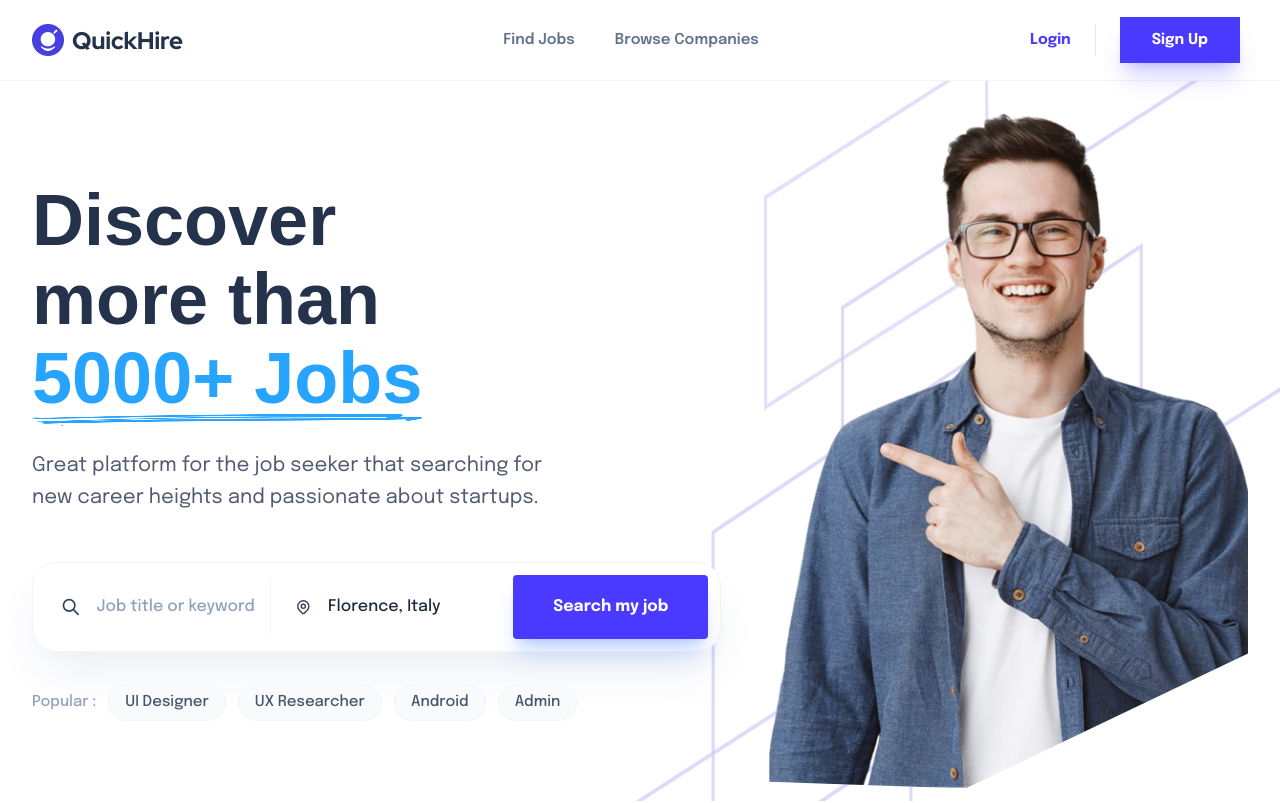
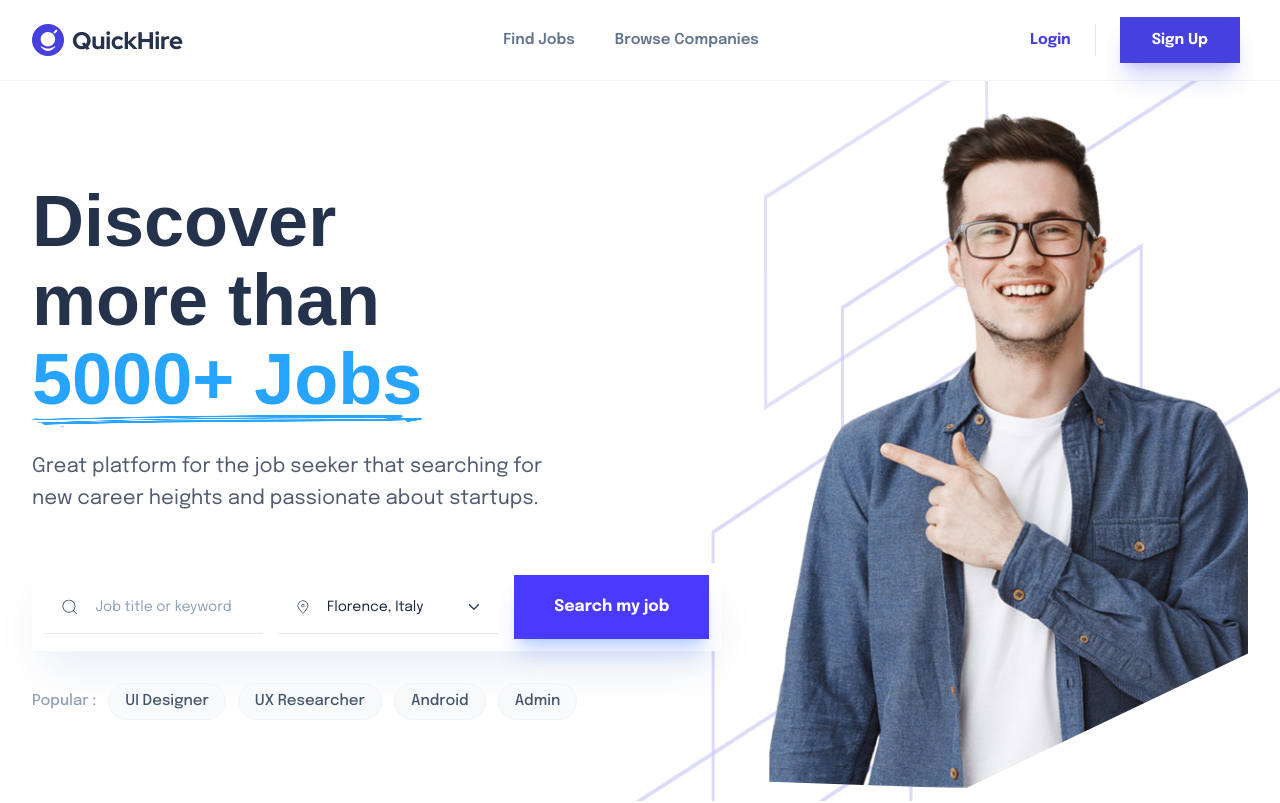
Before and after one commit to apucsd/quick-hire-frontend, a React (Vite) app: page / in a window 1280 px wide. Shown: the top 803 px of the page. Built offline with nearby package versions, Linux system fonts and the light colour scheme; a web font is replaced by a local one.

Commit message:
changes some typegraphy in hero section

```diff
--- a/src/components/HeroSection.tsx
+++ b/src/components/HeroSection.tsx
@@ -1,3 +1,6 @@
+import { CiLocationOn, CiSearch } from "react-icons/ci";
+import { IoIosArrowDown } from "react-icons/io";
+
 const HeroSection = () => {
 
     return (
@@ -29,32 +32,25 @@ const HeroSection = () => {
                         </p>
 
                         {/* Search Bar */}
-                        <div className="bg-white p-3 rounded-2xl shadow-2xl shadow-blue-900/10 border border-slate-100 flex flex-col md:flex-row items-center gap-2 max-w-3xl mb-8">
-                            <div className="flex-grow flex items-center px-4 gap-4 w-full border-b md:border-b-0 md:border-r border-slate-100">
-                                <svg xmlns="http://www.w3.org/2000/svg" className="h-6 w-6 text-slate-700" fill="none" viewBox="0 0 24 24" stroke="currentColor">
-                                    <path strokeLinecap="round" strokeLinejoin="round" strokeWidth={2} d="M21 21l-6-6m2-5a7 7 0 11-14 0 7 7 0 0114 0z" />
-                                </svg>
+                        <div className="bg-white p-3   shadow-2xl shadow-blue-900/10  flex flex-col md:flex-row items-center gap-4 max-w-3xl mb-8">
+                            <div className="flex-grow  border-b border-slate-200 flex items-center px-4 gap-4 w-full">
+                                <CiSearch size={24} className="text-slate-700" />
                                 <input
                                     type="text"
                                     placeholder="Job title or keyword"
-                                    className="w-full py-4 outline-none text-slate-800 font-medium placeholder:text-slate-400"
+                                    className="w-full py-4 outline-none text-slate-800 text-sm placeholder:text-slate-400"
                                 />
                             </div>
-                            <div className="flex-grow flex items-center px-4 gap-4 w-full">
-                                <svg xmlns="http://www.w3.org/2000/svg" className="h-6 w-6 text-slate-700" fill="none" viewBox="0 0 24 24" stroke="currentColor">
-                                    <path strokeLinecap="round" strokeLinejoin="round" strokeWidth={2} d="M17.657 16.657L13.414 20.9a1.998 1.998 0 01-2.827 0l-4.244-4.243a8 8 0 1111.314 0z" />
-                                    <path strokeLinecap="round" strokeLinejoin="round" strokeWidth={2} d="M15 11a3 3 0 11-6 0 3 3 0 016 0z" />
-                                </svg>
-                                <select className="w-full py-4 outline-none text-slate-800 font-medium bg-transparent appearance-none">
+                            <div className="flex-grow flex items-center px-4 gap-4 w-full border-b border-gray-200">
+                                <CiLocationOn size={24} className="text-slate-700" />
+                                <select className="w-full py-4 outline-none text-slate-800 text-sm bg-transparent appearance-none">
                                     <option>Florence, Italy</option>
                                     <option>Remote</option>
                                     <option>New York, USA</option>
                                 </select>
-                                <svg xmlns="http://www.w3.org/2000/svg" className="h-4 w-4 text-slate-400" fill="none" viewBox="0 0 24 24" stroke="currentColor">
-                                    <path strokeLinecap="round" strokeLinejoin="round" strokeWidth={2} d="19 9l-7 7-7-7" />
-                                </svg>
+                                <IoIosArrowDown size={24} className="text-slate-700" />
                             </div>
-                            <button className="w-full md:w-auto bg-[#4A3AFF] hover:bg-[#3b2ecc] text-white px-10 py-5 rounded-sm font-bold transition-all shadow-xl shadow-blue-600/20 whitespace-nowrap">
+                            <button className="w-full cursor-pointer md:w-auto bg-[#4A3AFF] hover:bg-[#3b2ecc] text-white px-10 py-5  font-bold transition-all shadow-xl shadow-blue-600/20 whitespace-nowrap">
                                 Search my job
                             </button>
                         </div>
--- a/src/index.css
+++ b/src/index.css
@@ -7,7 +7,7 @@
 @import "tailwindcss";
 
 @theme {
-  --color-primary: #4A3AFF;
+  --color-primary: #4640DE;
   --color-primary-hover: #3b2ecc;
   --color-heading: #1A202C;
   --color-body: #718096;
```
